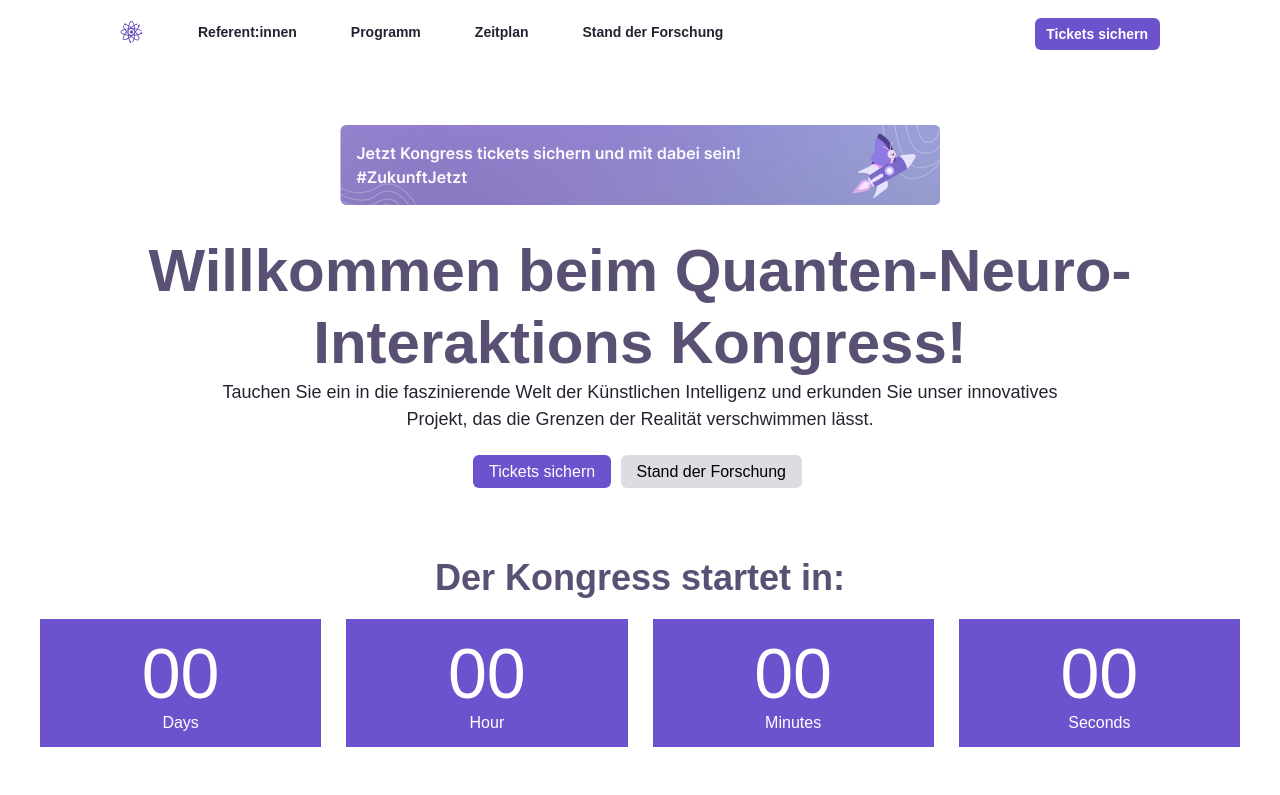
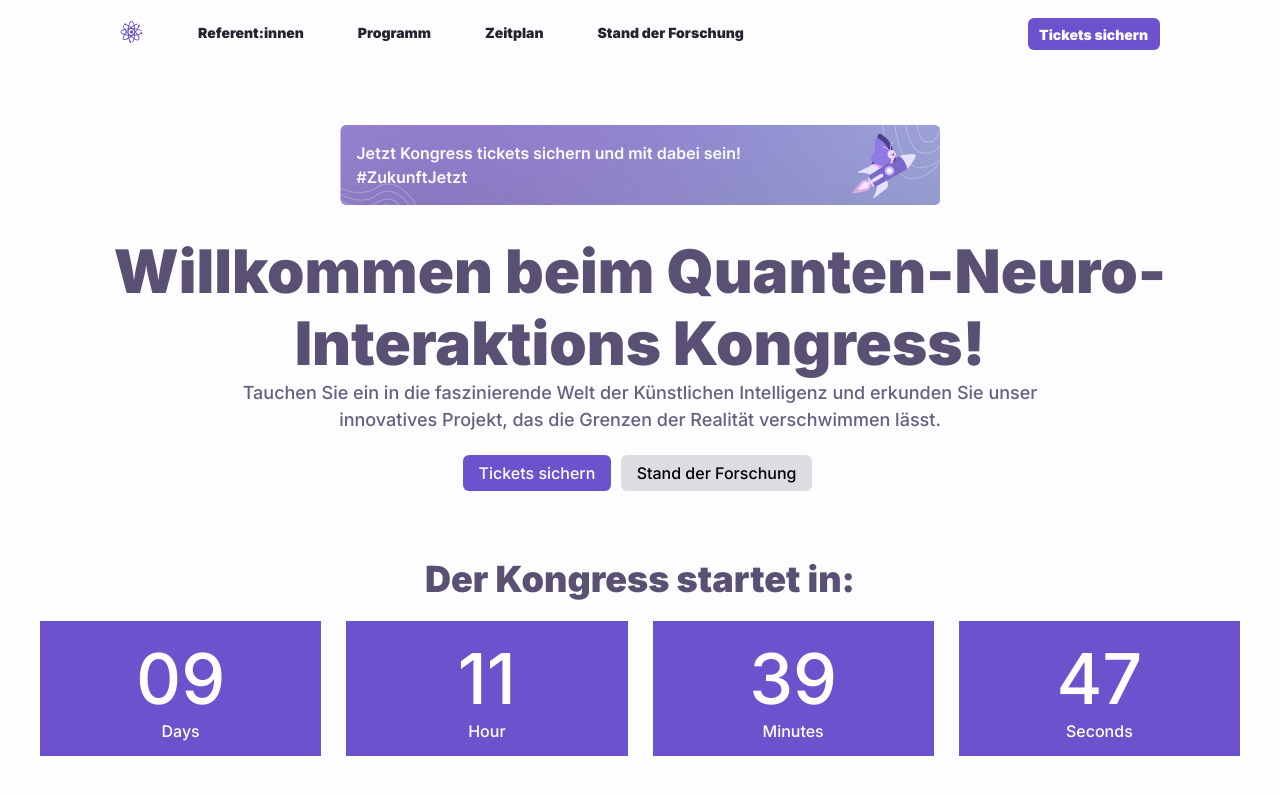
Before and after one commit to LcAbrgr/KI-Webseite, a plain HTML site: page index.html in a window 1280 px wide. Shown: the top 795 px of the page. Drawn offline with Linux system fonts and the light colour scheme.

Commit message:
Added: Timer functionality

```diff
--- a/index.html
+++ b/index.html
@@ -10,7 +10,7 @@
         <header>
             <div class="header">
                 <img
-                    src="/src/icon.svg"
+                    src="src/icon.svg"
                     alt="icon"
                     height="24px"
                     width="24px"
@@ -48,19 +48,19 @@
 
             <div class="counter">
                 <div class="counter-item">
-                    <div style="font-size: 70px">00</div>
+                    <div style="font-size: 70px">09</div>
                     Days
                 </div>
-                <div class="counter-item">
-                    <div style="font-size: 70px">00</div>
+                <div class="counter-item" id="hours">
+                    <div style="font-size: 70px">11</div>
                     Hour
                 </div>
-                <div class="counter-item">
-                    <div style="font-size: 70px">00</div>
+                <div class="counter-item" id="minuts">
+                    <div style="font-size: 70px">39</div>
                     Minutes
                 </div>
-                <div class="counter-item">
-                    <div style="font-size: 70px">00</div>
+                <div class="counter-item" id="seconds">
+                    <div style="font-size: 70px">52</div>
                     Seconds
                 </div>
             </div>
--- a/script.js
+++ b/script.js
@@ -20,3 +20,46 @@ function showLess(id) {
     document.getElementById(SM).style.display = 'block'
     document.getElementById(SL).style.display = 'none'
 }
+
+function updateCounter() {
+    const hoursElement = document.getElementById('hours');
+    const minutesElement = document.getElementById('minuts');
+    const secondsElement = document.getElementById('seconds');
+
+    let hours = parseInt(hoursElement.childNodes[1].textContent);
+    let minutes = parseInt(minutesElement.childNodes[1].textContent);
+    let seconds = parseInt(secondsElement.childNodes[1].textContent);
+
+    if (seconds > 0) {
+        seconds--;
+    } else {
+        seconds = 59;
+        if (minutes > 0) {
+            minutes--;
+        } else {
+            minutes = 59;
+            if (hours > 0) {
+                hours--;
+            } else {
+                hours = 23;
+                if (days > 0) {
+                    days--;
+                } else {
+                    // Countdown has reached zero, you can handle this case here
+                }
+            }
+        }
+    }
+
+    hoursElement.childNodes[1].textContent = hours.toString().padStart(2, '0');
+    minutesElement.childNodes[1].textContent = minutes.toString().padStart(2, '0');
+    secondsElement.childNodes[1].textContent = seconds.toString().padStart(2, '0');
+}
+
+// // Start the countdown
+// setInterval(updateCounter, 1000); // Update every second
+
+
+document.addEventListener("DOMContentLoaded", function () {
+    setInterval(updateCounter, 1000); // Update every second
+});
--- a/style.css
+++ b/style.css
@@ -1,6 +1,12 @@
+@import url('https://fonts.googleapis.com/css2?family=Inter:wght@100;300;500;900&display=swap');
+
 * {
-    font-family: Arial, Helvetica, sans-serif;
+    font-family: 'Inter', sans-serif;
     margin: 0;
+}
+
+body{
+    background: #FDFDFF;
 }
 
 a {
@@ -63,7 +69,7 @@ header {
 
 .MainSubHeader {
     width: 859px;
-    color: #252330;
+    color: #64607f;
     text-align: center;
     font-size: 18px;
     font-style: normal;
```
Also changed, not shown: 1 other file.
